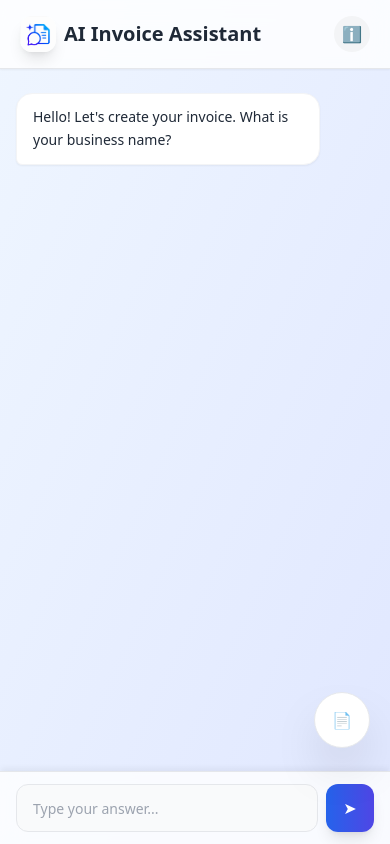
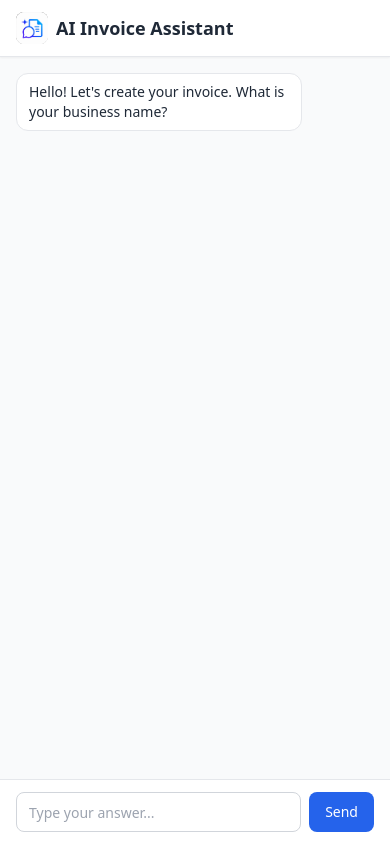
Before and after one commit to zuniqcomputers-crypto/zuniq-ai-invoices, a Next.js app: page /new in a window 390 px wide. Built offline with nearby package versions, Linux system fonts and the light colour scheme.

Commit message:
clean page with logo

```diff
--- a/src/app/new/page.tsx
+++ b/src/app/new/page.tsx
@@ -12,17 +12,14 @@ export default function NewInvoice() {
 
   const [messages, setMessages] = useState([{ sender: "ai", text: "Hello! Let's create your invoice. What is your business name?" }]);
   const [input, setInput] = useState("");
-  const [showPreview, setShowPreview] = useState(false);
-  const [showInfo, setShowInfo] = useState(false);
   const chatEndRef = useRef<HTMLDivElement>(null);
-  const inputRef = useRef<HTMLInputElement>(null);
 
   const isComplete = !!invoiceData.business_name && !!invoiceData.client_name && invoiceData.items.length > 0;
 
   useEffect(() => { chatEndRef.current?.scrollIntoView({ behavior: "smooth" }); }, [messages]);
 
-  const handleSend = async (msg?: string) => {
-    const text = msg || input.trim();
+  const handleSend = async () => {
+    const text = input.trim();
     if (!text) return;
     const newMessages = [...messages, { sender: "user", text }];
     setMessages(newMessages);
@@ -35,13 +32,13 @@ export default function NewInvoice() {
       });
       const data = await res.json();
       if (data.error) {
-        setMessages([...newMessages, { sender: "ai", text: "Sorry, something went wrong. Please try again." }]);
+        setMessages([...newMessages, { sender: "ai", text: "Sorry, something went wrong." }]);
       } else {
         setInvoiceData(data.updatedData);
         setMessages([...newMessages, { sender: "ai", text: data.reply }]);
       }
     } catch (err) {
-      setMessages([...newMessages, { sender: "ai", text: "Network error. Please check your connection." }]);
+      setMessages([...newMessages, { sender: "ai", text: "Network error." }]);
     }
   };
 
@@ -59,56 +56,23 @@ export default function NewInvoice() {
   };
 
   return (
-    <div className="flex flex-col h-screen bg-gradient-to-br from-blue-50 to-indigo-100">
-      {/* Info Modal */}
-      {showInfo && (
-        <div className="fixed inset-0 z-50 flex items-center justify-center bg-black/40 backdrop-blur-sm p-4" onClick={() => setShowInfo(false)}>
-          <div className="bg-white rounded-3xl shadow-2xl max-w-md w-full p-6 animate-fade-in" onClick={(e) => e.stopPropagation()}>
-            <div className="flex justify-between items-start mb-4">
-              <h2 className="text-2xl font-bold bg-gradient-to-r from-blue-600 to-indigo-600 bg-clip-text text-transparent">About Zuniq AI Invoices</h2>
-              <button onClick={() => setShowInfo(false)} className="text-gray-400 hover:text-gray-600 text-2xl leading-none">×</button>
-            </div>
-            <div className="mb-6">
-              <h3 className="text-lg font-semibold text-gray-800 mb-2">📖 Our Story</h3>
-              <p className="text-sm text-gray-600 leading-relaxed">
-                One day, my younger brother told me his biggest headache: invoices. He was paying for tools and still wasting time.
-                I'm a problem solver – I love tackling complex challenges. That moment, Zuniq AI Invoices sparked in my mind.
-                My brother works in Dubai, and from that day I built this app. Now, it saves you time and money, just like I hoped.
-              </p>
-            </div>
-            <div>
-              <h3 className="text-lg font-semibold text-gray-800 mb-2">💡 How to Use</h3>
-              <ul className="space-y-2 text-sm text-gray-600">
-                <li>💬 Chat naturally – answer the AI's questions one by one.</li>
-                <li>📄 Tap <span className="bg-indigo-100 px-2 py-0.5 rounded-full text-indigo-700 font-medium">Preview</span> to see your invoice in real‑time.</li>
-                <li>📥 Finalize to save and download a professional PDF.</li>
-              </ul>
-            </div>
-          </div>
+    <div className="flex flex-col h-screen bg-gray-50">
+      {/* Header with logo */}
+      <header className="px-4 py-3 bg-white border-b flex items-center gap-2 shadow-sm">
+        <div className="h-8 w-8 rounded-lg overflow-hidden">
+          <img src="/logo.png" alt="Logo" className="h-full w-full object-cover" />
         </div>
-      )}
-
-      {/* Header */}
-      <header className="px-5 py-4 bg-white/80 backdrop-blur-md border-b border-gray-200 flex items-center justify-between shadow-sm">
-        <div className="flex items-center gap-2">
-          <div className="h-9 w-9 rounded-xl overflow-hidden shadow-lg">
-            <img src="/logo.png" alt="Logo" className="h-full w-full object-cover" />
-          </div>
-          <h1 className="text-xl font-bold text-gray-800">AI Invoice Assistant</h1>
-        </div>
-        <button onClick={() => setShowInfo(true)} className="h-9 w-9 rounded-full bg-gray-100 hover:bg-gray-200 flex items-center justify-center text-gray-600 transition">
-          ℹ️
-        </button>
+        <h1 className="text-lg font-semibold text-gray-800">AI Invoice Assistant</h1>
       </header>
 
       {/* Chat Area */}
-      <div className="flex-1 overflow-y-auto px-4 py-6 space-y-4">
+      <div className="flex-1 overflow-y-auto px-4 py-4 space-y-3">
         {messages.map((msg, i) => (
           <div key={i} className={`flex ${msg.sender === "user" ? "justify-end" : "justify-start"}`}>
-            <div className={`max-w-[85%] px-4 py-3 rounded-2xl text-sm leading-relaxed shadow-sm ${
+            <div className={`max-w-[80%] px-3 py-2 rounded-xl text-sm ${
               msg.sender === "user"
-                ? "bg-gradient-to-r from-blue-600 to-indigo-600 text-white rounded-br-md"
-                : "bg-white text-gray-800 rounded-bl-md border border-gray-100"
+                ? "bg-blue-600 text-white"
+                : "bg-white border text-gray-800"
             }`}>
               {msg.text}
             </div>
@@ -117,58 +81,31 @@ export default function NewInvoice() {
         <div ref={chatEndRef} />
       </div>
 
-      {/* Input Bar */}
-      <div className="px-4 py-3 bg-white/80 backdrop-blur-md border-t border-gray-200 flex items-center gap-2 shadow-[0_-4px_6px_-1px_rgba(0,0,0,0.05)]">
+      {/* Input */}
+      <div className="px-4 py-3 bg-white border-t flex items-center gap-2">
         <input
-          ref={inputRef}
           value={input}
           onChange={(e) => setInput(e.target.value)}
           onKeyDown={(e) => e.key === "Enter" && handleSend()}
           placeholder="Type your answer..."
-          className="flex-1 h-12 px-4 rounded-xl border border-gray-200 bg-gray-50 focus:outline-none focus:ring-2 focus:ring-blue-500 focus:border-transparent text-sm transition"
+          className="flex-1 h-10 px-3 rounded-lg border border-gray-300 text-sm focus:outline-none focus:ring-2 focus:ring-blue-500"
         />
-        <button onClick={() => handleSend()} className="h-12 w-12 rounded-xl bg-gradient-to-r from-blue-600 to-indigo-600 text-white flex items-center justify-center shadow-lg active:scale-95 transition">
-          ➤
+        <button onClick={handleSend} className="h-10 px-4 rounded-lg bg-blue-600 text-white font-medium text-sm hover:bg-blue-700">
+          Send
         </button>
         {isComplete && (
-          <button onClick={handleFinalize} className="h-12 px-5 rounded-xl bg-gradient-to-r from-green-500 to-emerald-600 text-white font-semibold shadow-lg active:scale-95 transition text-sm">
+          <button onClick={handleFinalize} className="h-10 px-4 rounded-lg bg-green-600 text-white font-medium text-sm hover:bg-green-700">
             Finalize
           </button>
         )}
       </div>
 
-      {/* Floating Preview Button + Drawer */}
-      {!showPreview && (
-        <button
-          onClick={() => setShowPreview(true)}
-          className="fixed bottom-24 right-5 h-14 w-14 rounded-full bg-white shadow-2xl border border-gray-200 flex items-center justify-center text-blue-600 z-40 animate-bounce-gentle md:hidden"
-        >
-          📄
-        </button>
-      )}
-      {showPreview && (
-        <div className="fixed inset-x-0 bottom-0 z-50 bg-white rounded-t-3xl shadow-2xl max-h-[80vh] overflow-y-auto md:hidden animate-slide-up">
-          <div className="sticky top-0 bg-white pt-4 pb-2 px-6 flex justify-between items-center border-b border-gray-100">
-            <h2 className="text-lg font-bold text-gray-800">📄 Live Preview</h2>
-            <button onClick={() => setShowPreview(false)} className="text-gray-400 hover:text-gray-600 text-2xl">×</button>
-          </div>
-          <div className="p-4">
-            <InvoicePreview data={invoiceData} />
-            {isComplete && (
-              <button onClick={handleFinalize} className="mt-4 w-full py-3 rounded-xl bg-gradient-to-r from-green-500 to-emerald-600 text-white font-semibold shadow-lg">
-                Save & Finalize Invoice
-              </button>
-            )}
-          </div>
-        </div>
-      )}
-
-      {/* Desktop Preview (unchanged) */}
-      <div className="hidden md:block fixed right-0 top-0 h-full w-1/2 bg-white border-l border-gray-200 p-6 overflow-y-auto">
-        <h2 className="text-2xl font-bold mb-6 text-gray-800">📄 Live Preview</h2>
+      {/* Desktop Preview (hidden on mobile) */}
+      <div className="hidden md:block fixed right-0 top-0 h-full w-1/2 bg-white border-l p-6 overflow-y-auto">
+        <h2 className="text-xl font-bold mb-4">📄 Live Preview</h2>
         <InvoicePreview data={invoiceData} />
         {isComplete && (
-          <button onClick={handleFinalize} className="mt-6 w-full py-3 rounded-xl bg-gradient-to-r from-green-500 to-emerald-600 text-white font-semibold shadow-lg">
+          <button onClick={handleFinalize} className="mt-4 w-full py-2 rounded-lg bg-green-600 text-white font-semibold">
             Save & Finalize Invoice
           </button>
         )}
```
